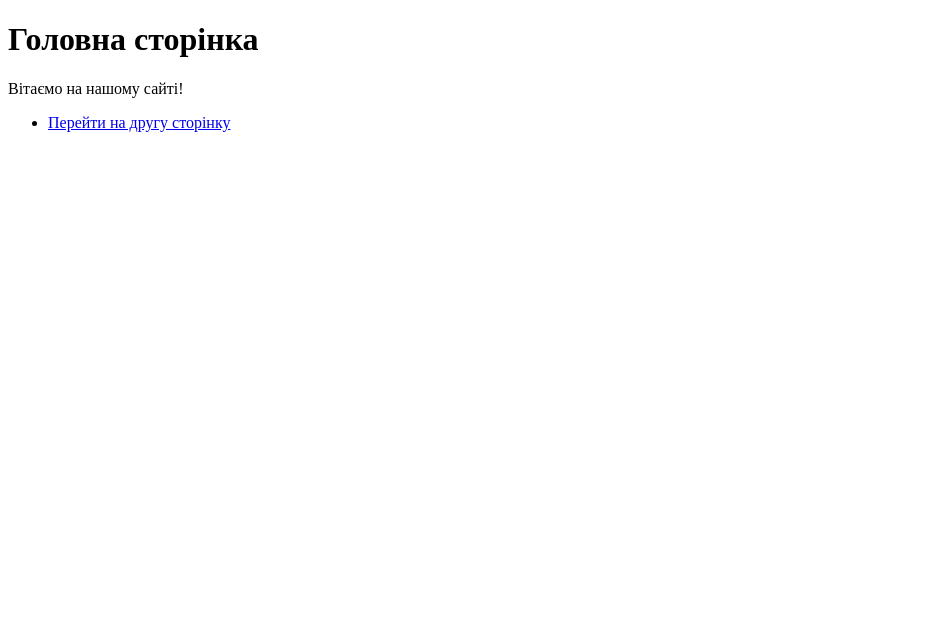
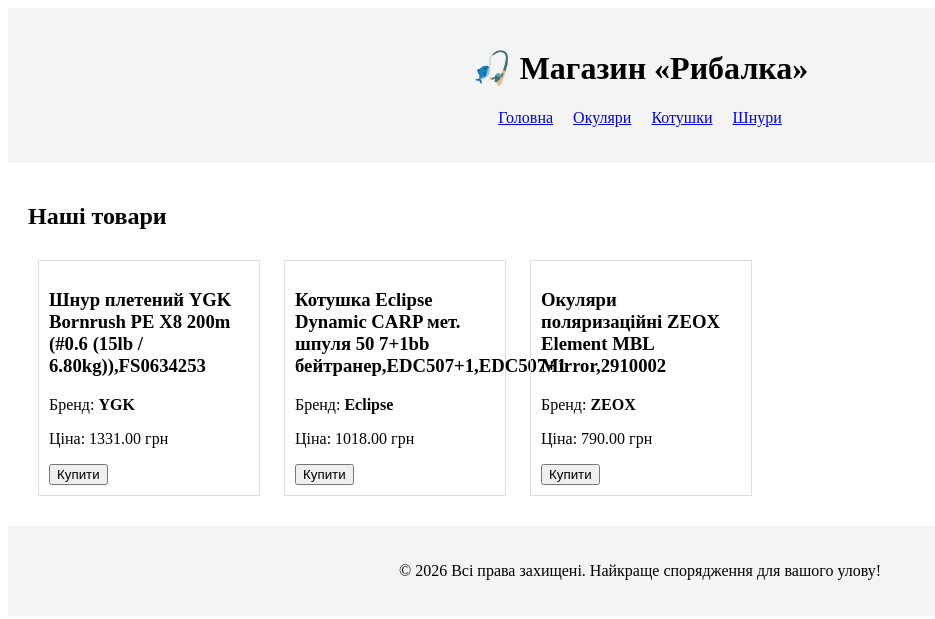
Before and after one commit to soso213131/labuk, a Django app: page / in a window 1280 px wide. Shown: the top 619 px of the page, without its empty margins (0-935 px from the left). Run offline with Django 5.2, Linux system fonts and the light colour scheme; data comes from the database, SQL or seed files in the repository.

Commit message:
Виконано Лабу 5: Спільний шаблон base.html та виведення товарів з бази

```diff
--- /dev/null
+++ b/web_app/templates/web_app/base.html
@@ -0,0 +1,39 @@
+<!DOCTYPE html>
+<html lang="uk">
+<head>
+    <meta charset="UTF-8">
+    <title>{% block title %}Магазин Рибалка{% endblock %}</title>
+    <style>
+        /* Мінімальні стилі, щоб сайт не «розсипався» */
+        header, footer { background: #f4f4f4; padding: 20px; text-align: center; }
+        nav ul { list-style: none; padding: 0; display: flex; justify-content: center; gap: 20px; }
+        .product-card { border: 1px solid #ddd; padding: 10px; margin: 10px; display: inline-block; width: 200px; }
+    </style>
+</head>
+<body>
+
+<header>
+    <h1>🎣 Магазин «Рибалка»</h1>
+    <nav>
+        <ul>
+            <li><a href="{% url 'home_page' %}">Головна</a></li>
+            <!-- Тут ми пізніше виведемо категорії з бази -->
+            {% for cat in categories %}
+                <li><a href="#">{{ cat.name }}</a></li>
+            {% endfor %}
+        </ul>
+    </nav>
+</header>
+
+<main style="padding: 20px;">
+    {% block content %}
+    <!-- Тут буде змінюватися контент кожної сторінки -->
+    {% endblock %}
+</main>
+
+<footer>
+    <p>&copy; 2026 Всі права захищені. Найкраще спорядження для вашого улову!</p>
+</footer>
+
+</body>
+</html>
--- a/web_app/templates/web_app/home.html
+++ b/web_app/templates/web_app/home.html
@@ -1,19 +1,19 @@
-<!DOCTYPE html>
-<html lang="uk">
-<head>
-    <meta charset="UTF-8">
-    <title>{{ title }}</title>
-</head>
-<body>
-    <h1>{{ title }}</h1>
-    <p>{{ message }}</p>
+{% extends 'web_app/base.html' %}
 
-    <nav>
-        <ul>
-            {% for link in nav_links %}
-                <li><a href="{% url link.url_name %}">{{ link.name }}</a></li>
-            {% endfor %}
-        </ul>
-    </nav>
-</body>
-</html>
+{% block title %} Головна - Магазин Рибалка {% endblock %}
+
+{% block content %}
+    <h2>Наші товари</h2>
+    <div class="product-list">
+        {% for product in products %}
+            <div class="product-card">
+                <h3>{{ product.title }}</h3>
+                <p>Бренд: <strong>{{ product.brand.name }}</strong></p>
+                <p>Ціна: {{ product.price }} грн</p>
+                <button>Купити</button>
+            </div>
+        {% empty %}
+            <p>Товарів поки немає. Додайте їх в адмінці!</p>
+        {% endfor %}
+    </div>
+{% endblock %}
--- a/web_app/views.py
+++ b/web_app/views.py
@@ -1,25 +1,29 @@
 from django.shortcuts import render
+# Імпортуємо моделі, які ми створили для нашого магазину
+from .models import Category, Brand, Product
+
 
 def index(request):
-    # Контекст для головної сторінки
+    # Витягуємо всі товари та категорії з бази даних
+    products = Product.objects.all()
+    categories = Category.objects.all()
+
+    # Передаємо ці дані в шаблон через контекст
     context = {
-        'title': 'Головна сторінка',
-        'message': 'Вітаємо на нашому сайті!',
-        'nav_links': [
-            {'name': 'Перейти на другу сторінку', 'url_name': 'second_page'},
-        ]
+        'title': 'Головна сторінка - Магазин Рибалка',
+        'products': products,
+        'categories': categories,
     }
-    # Вказуємо 'web_app/home.html', бо твій файл називається саме так
     return render(request, 'web_app/home.html', context)
 
+
 def second(request):
-    # Контекст для другої сторінки
+    # Навіть на другій сторінці нам потрібні категорії для меню в хедері
+    categories = Category.objects.all()
+
     context = {
-        'title': 'Друга сторінка',
-        'message': 'Це додаткова сторінка нашого проекту.',
-        'nav_links': [
-            {'name': 'Повернутися на головну', 'url_name': 'home_page'},
-        ]
+        'title': 'Інформація',
+        'message': 'Тут ви знайдете додаткову інформацію про наше спорядження.',
+        'categories': categories,
     }
-    # Вказуємо 'web_app/second.html'
     return render(request, 'web_app/second.html', context)
```
